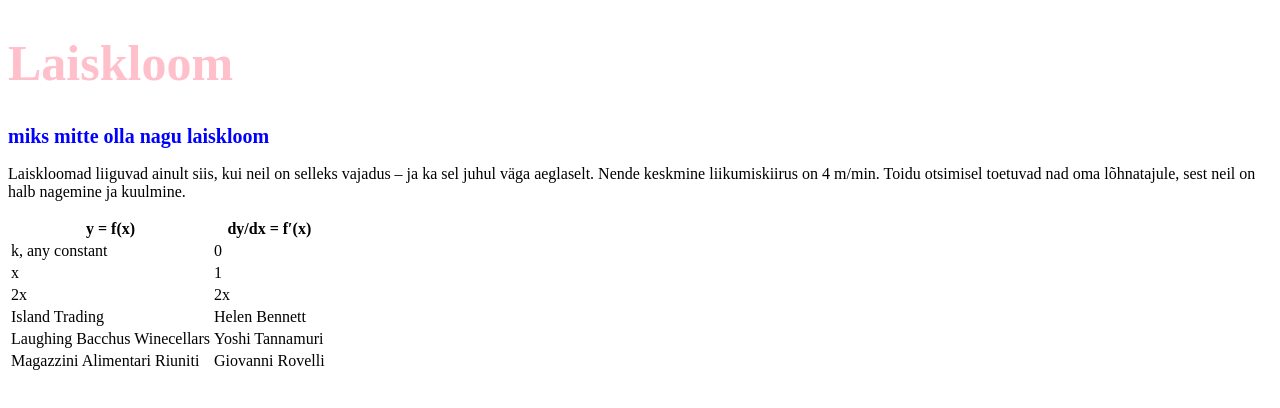
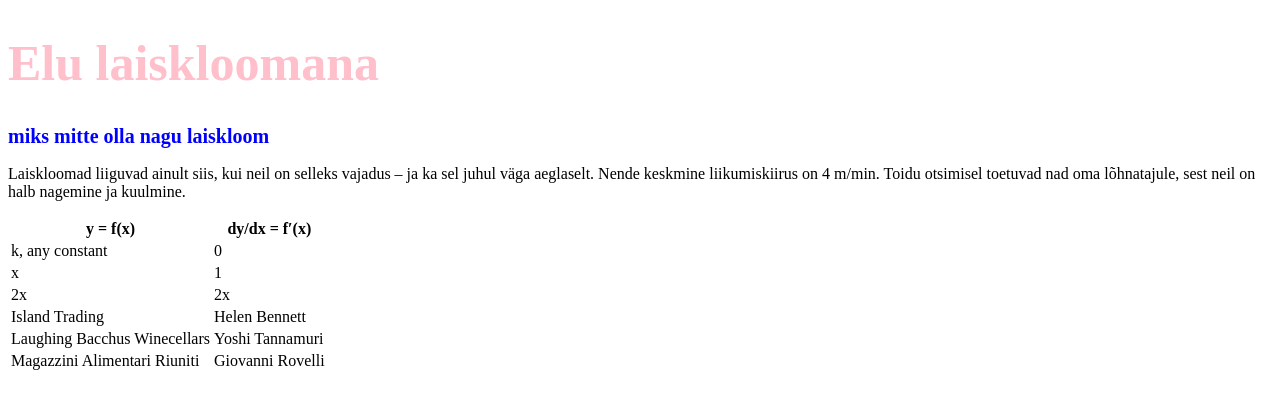
Before and after one commit to hannakat/hannakat.github.io, a plain HTML site: page index.html in a window 1280 px wide. Drawn offline with Linux system fonts and the light colour scheme.

Commit message:
Update index.html

```diff
--- a/index.html
+++ b/index.html
@@ -1,7 +1,7 @@
 <!DOCTYPE html>
 <html>
 <body>
-<h1 style="color:pink;font-size:50px">Laiskloom</h1>
+<h1 style="color:pink;font-size:50px">Elu laiskloomana</h1>
 <h2  style="color:blue;font-size:20px">miks mitte olla nagu laiskloom</h2>
 <p>Laiskloomad liiguvad ainult siis, kui neil on selleks vajadus – ja ka sel juhul väga aeglaselt. Nende keskmine liikumiskiirus on 4 m/min. Toidu otsimisel toetuvad nad oma lõhnatajule, sest neil on halb nagemine ja kuulmine.<p>
 <table>
```
